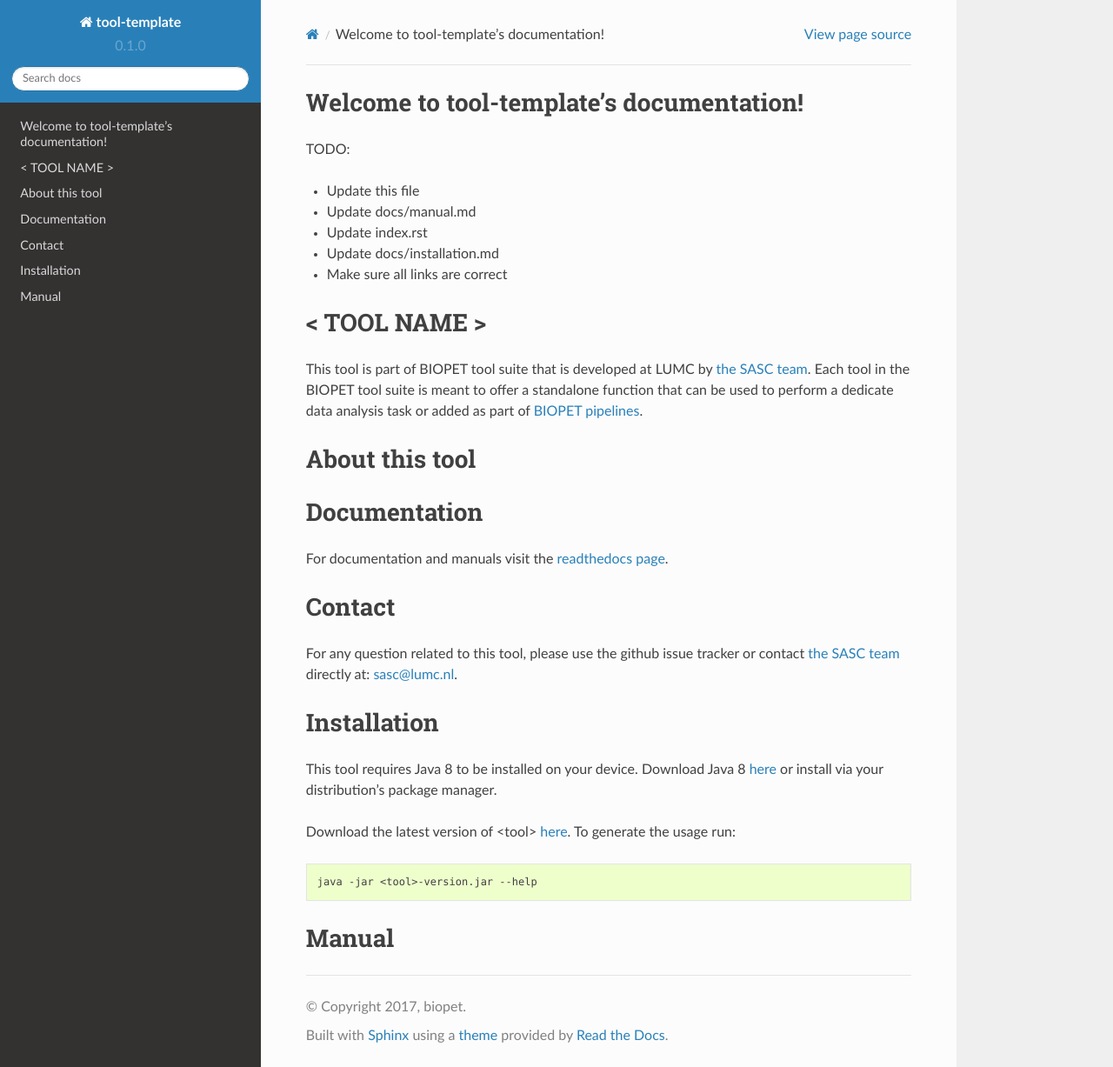
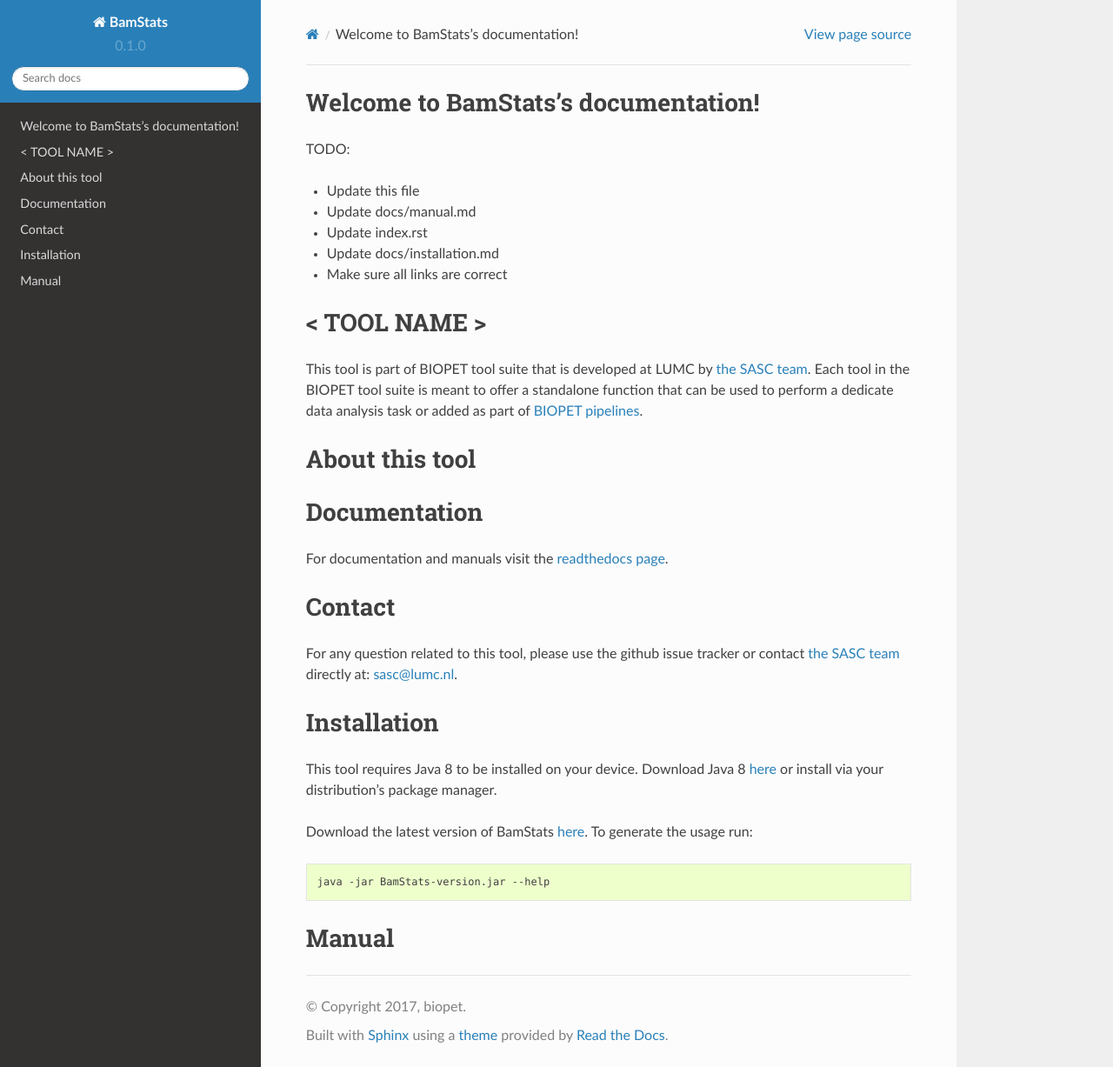
Before and after one commit to biopet/bamstats, a Sphinx documentation site: the page built from docs/index.rst, in a window 1280 px wide and 1227 px high. Shown: the whole window at 87% size. Built offline with Sphinx 7.4.7 and the Read the Docs theme 2.0.0, drawn with Linux system fonts in a browser that asks for light colours.

Commit message:
replaced template code

````diff
--- a/README.md
+++ b/README.md
@@ -14,7 +14,7 @@
 <Description of a tool>
 
 #  Documentation
-For documentation and manuals visit the [readthedocs page](http://biopet-toolName.readthedocs.io/en/latest/).
+For documentation and manuals visit the [readthedocs page](http://biopet-BamStats.readthedocs.io/en/latest/).
 
 
 #  Contact
--- a/docs/INSTALLATION.md
+++ b/docs/INSTALLATION.md
@@ -3,8 +3,8 @@
 [here](http://www.oracle.com/technetwork/java/javase/downloads/jre8-downloads-2133155.html)
 or install via your distribution's package manager.
 
-Download the latest version of <tool> [here](https://github.com/biopet/INSERTTOOLNAMEHERE/releases/).
+Download the latest version of BamStats [here](https://github.com/biopet/BamStats/releases/).
 To generate the usage run:
 ```bash
-java -jar <tool>-version.jar --help
+java -jar BamStats-version.jar --help
 ```
--- a/docs/conf.py
+++ b/docs/conf.py
@@ -1,6 +1,6 @@
 # -*- coding: utf-8 -*-
 #
-# tool-template documentation build configuration file, created by
+# BamStats documentation build configuration file, created by
 # sphinx-quickstart on Thu Oct 12 09:56:27 2017.
 #
 # This file is execfile()d with the current directory set to its
@@ -49,7 +49,7 @@
 master_doc = 'index'
 
 # General information about the project.
-project = u'tool-template'
+project = u'BamStats'
 copyright = u'2017, biopet'
 author = u'biopet'
 
@@ -118,7 +118,7 @@
 # -- Options for HTMLHelp output ------------------------------------------
 
 # Output file base name for HTML help builder.
-htmlhelp_basename = 'tool-templatedoc'
+htmlhelp_basename = 'BamStatsdoc'
 
 
 # -- Options for LaTeX output ---------------------------------------------
@@ -145,7 +145,7 @@
 # (source start file, target name, title,
 #  author, documentclass [howto, manual, or own class]).
 latex_documents = [
-    (master_doc, 'tool-template.tex', u'tool-template Documentation',
+    (master_doc, 'BamStats.tex', u'BamStats Documentation',
      u'biopet', 'manual'),
 ]
 
@@ -155,7 +155,7 @@
 # One entry per manual page. List of tuples
 # (source start file, name, description, authors, manual section).
 man_pages = [
-    (master_doc, 'tool-template', u'tool-template Documentation',
+    (master_doc, 'BamStats', u'BamStats Documentation',
      [author], 1)
 ]
 
@@ -166,7 +166,7 @@
 # (source start file, target name, title, author,
 #  dir menu entry, description, category)
 texinfo_documents = [
-    (master_doc, 'tool-template', u'tool-template Documentation',
-     author, 'tool-template', 'One line description of project.',
+    (master_doc, 'BamStats', u'BamStats Documentation',
+     author, 'BamStats', 'One line description of project.',
      'Miscellaneous'),
 ]
--- a/docs/index.rst
+++ b/docs/index.rst
@@ -1,9 +1,9 @@
-.. tool-template documentation master file, created by
+.. BamStats documentation master file, created by
    sphinx-quickstart on Thu Oct 12 09:56:27 2017.
    You can adapt this file completely to your liking, but it should at least
    contain the root `toctree` directive.
 
-Welcome to tool-template's documentation!
+Welcome to BamStats's documentation!
 =========================================
 
 .. mdinclude:: ../README.md
````
Also changed, not shown: 2 other files.
